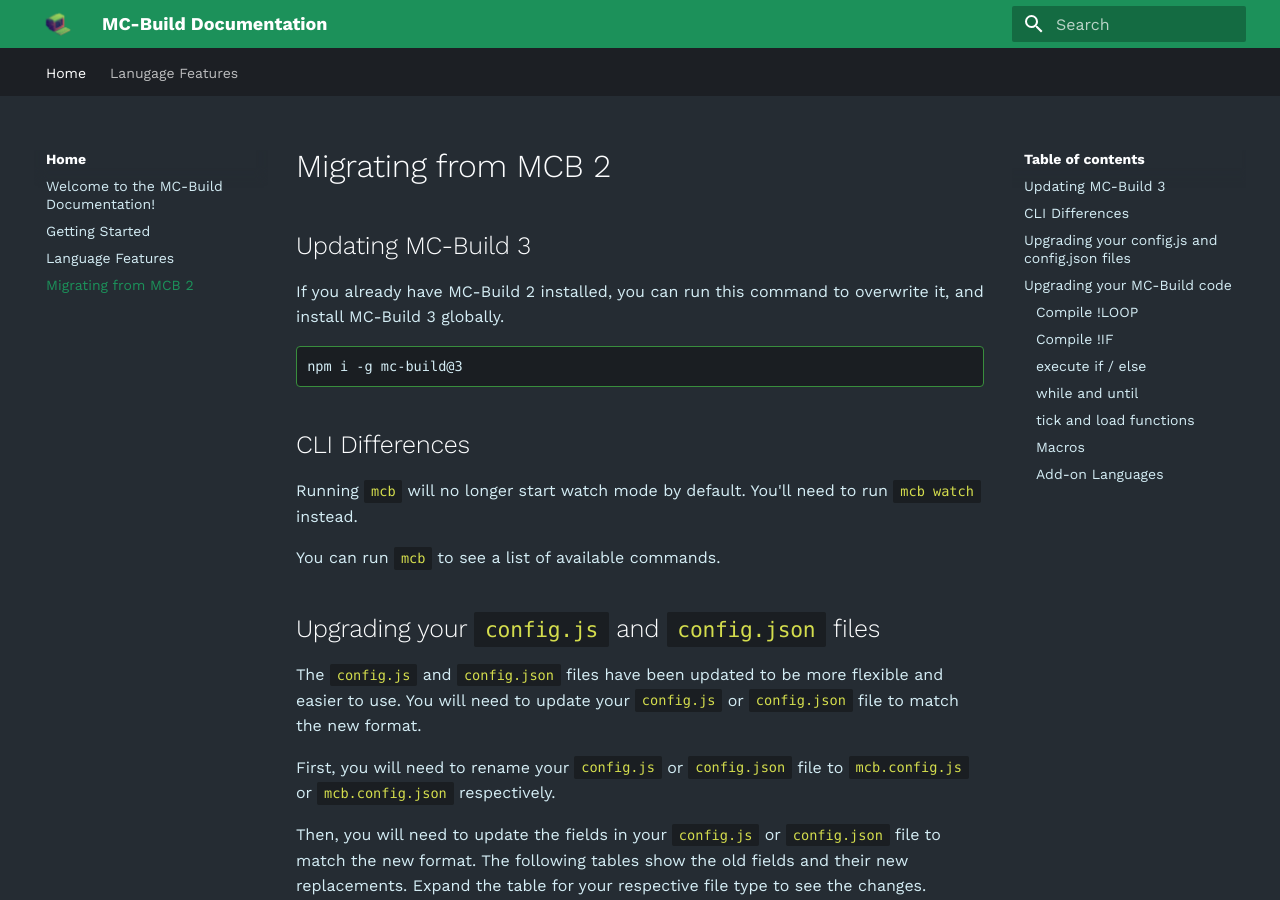
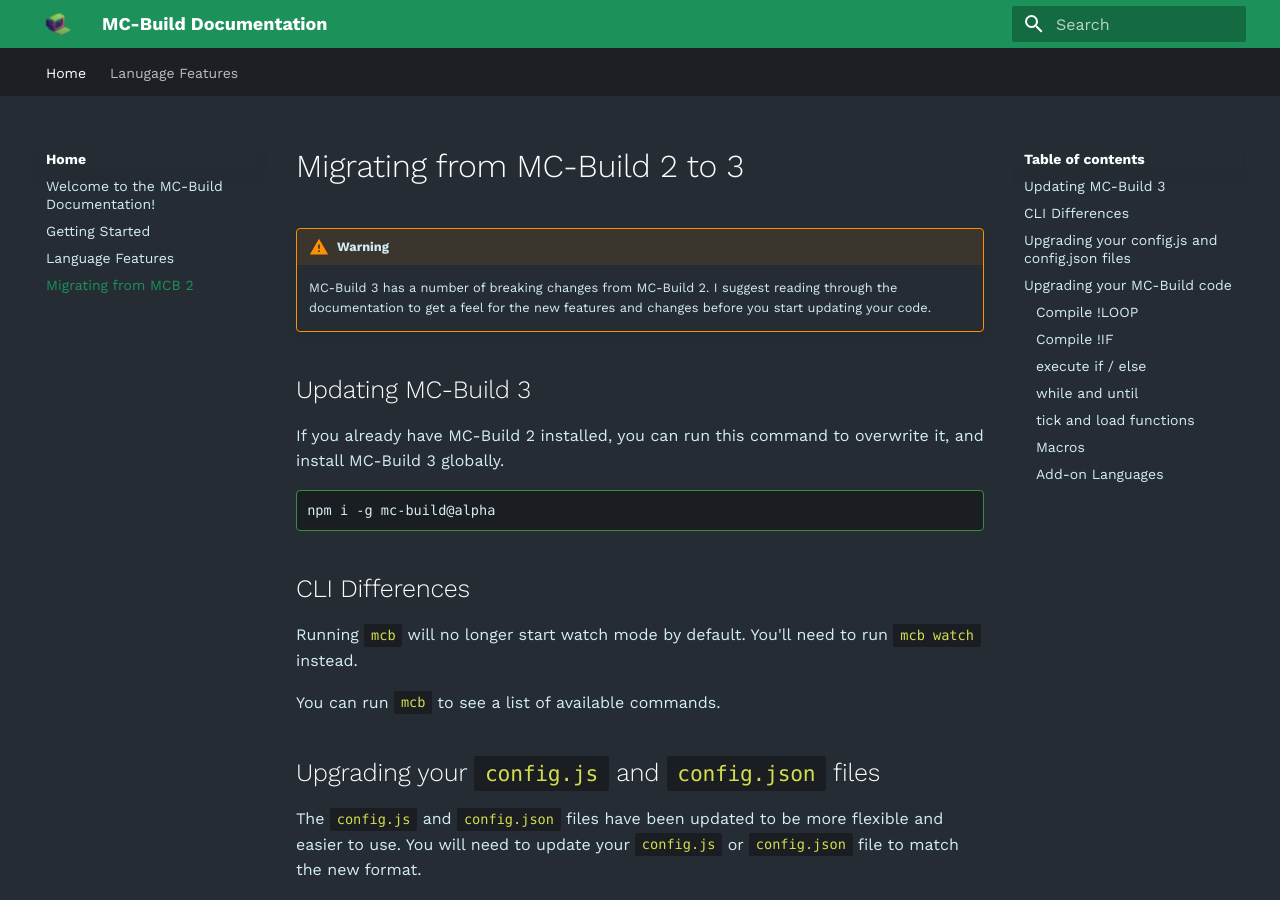
Before and after one commit to mc-build/mc-build.github.io, an MkDocs documentation site: the page built from docs/migrating-mcb-2-to-3.md, in a window 1280 px wide and 900 px high. Built offline with MkDocs 1.6.1 and Material for MkDocs 9.7.7, drawn with Linux system fonts in a browser that asks for light colours; some web fonts are replaced.

````diff
--- a/docs/migrating-mcb-2-to-3.md
+++ b/docs/migrating-mcb-2-to-3.md
@@ -1,9 +1,15 @@
+# Migrating from MC-Build 2 to 3
+!!! warning
+	MC-Build 3 has a number of breaking changes from MC-Build 2. I suggest reading through the documentation to get a feel for the new features and changes before you start updating your code.
+
 ## Updating MC-Build 3
+
 
 If you already have MC-Build 2 installed, you can run this command to overwrite it, and install MC-Build 3 globally.
 ```
-npm i -g mc-build@3
+npm i -g mc-build@alpha
 ```
+
 
 ## CLI Differences
 
````
Also changed, not shown: docs/language-features/templates.md (+4 -0 lines).
